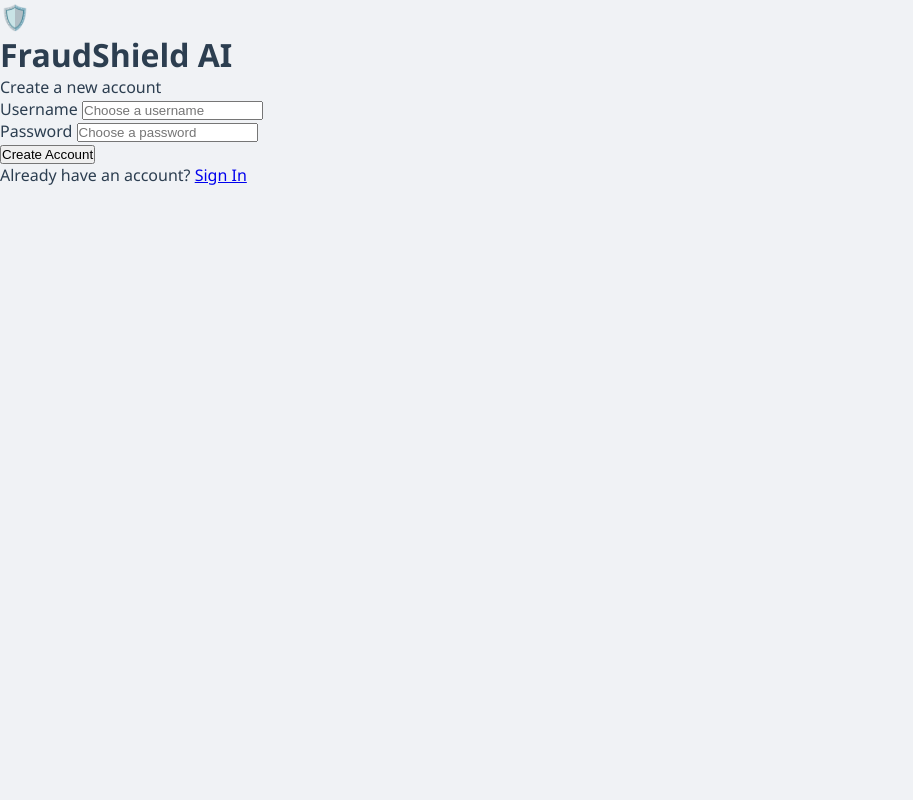
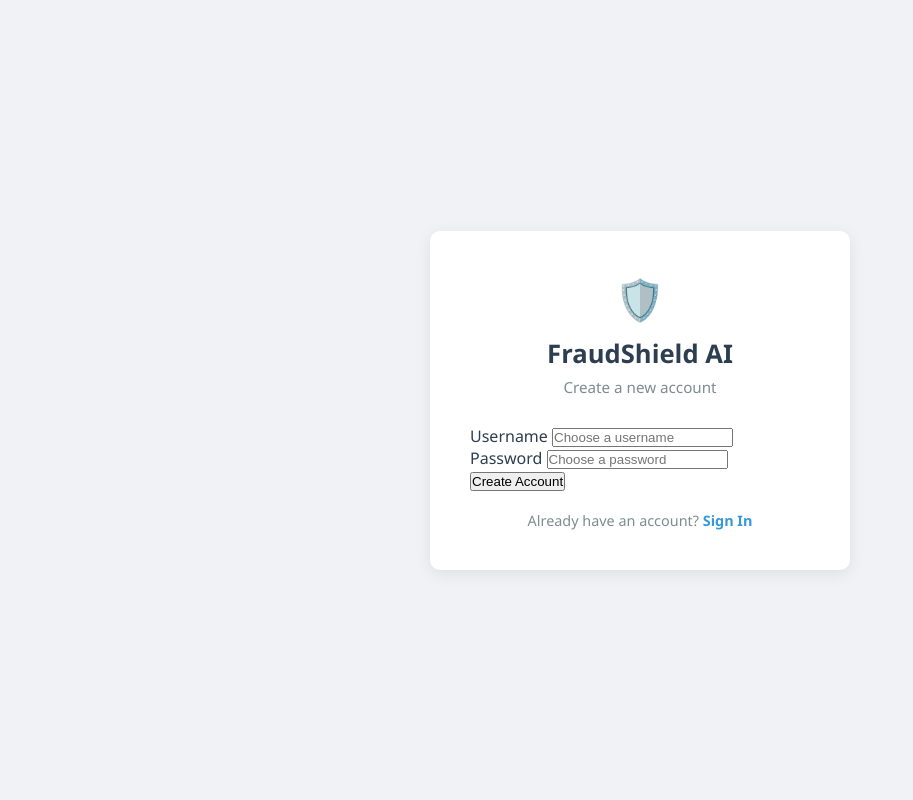
Before and after one commit to Erjoon7/FraudShield-AI, a Flask app: page /register in a window 1280 px wide. Shown: the whole page, without its empty margins (0-913 px from the left). Run offline with Flask 3, Linux system fonts and the light colour scheme.

Commit message:
auth pages-css
festim

```diff
--- a/app/static/style.css
+++ b/app/static/style.css
@@ -69,3 +69,60 @@ body {
 .btn-logout:hover {
     background-color: rgba(255,255,255,0.15);
 }
+
+/* Auth Pages — Login & Register */
+.auth-container {
+    min-height: 100vh;
+    display: flex;
+    align-items: center;
+    justify-content: center;
+    padding: 24px;
+}
+
+.auth-card {
+    background-color: var(--card-bg);
+    border-radius: var(--radius);
+    box-shadow: var(--shadow);
+    padding: 40px;
+    width: 100%;
+    max-width: 420px;
+}
+
+.auth-header {
+    text-align: center;
+    margin-bottom: 28px;
+}
+
+.auth-header .shield-icon {
+    font-size: 2.5rem;
+    display: block;
+    margin-bottom: 10px;
+}
+
+.auth-header h1 {
+    font-size: 1.6rem;
+    color: var(--primary);
+    margin-bottom: 6px;
+}
+
+.auth-header p {
+    color: var(--text-light);
+    font-size: 0.95rem;
+}
+
+.auth-footer {
+    text-align: center;
+    margin-top: 20px;
+    font-size: 0.9rem;
+    color: var(--text-light);
+}
+
+.auth-footer a {
+    color: var(--accent);
+    text-decoration: none;
+    font-weight: 600;
+}
+
+.auth-footer a:hover {
+    text-decoration: underline;
+}
```
